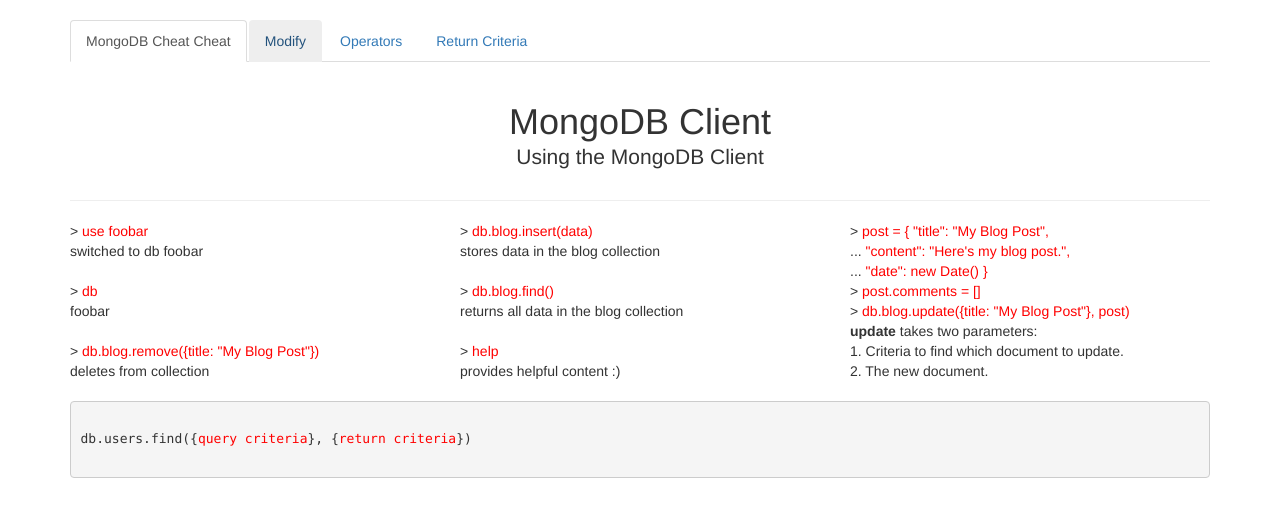
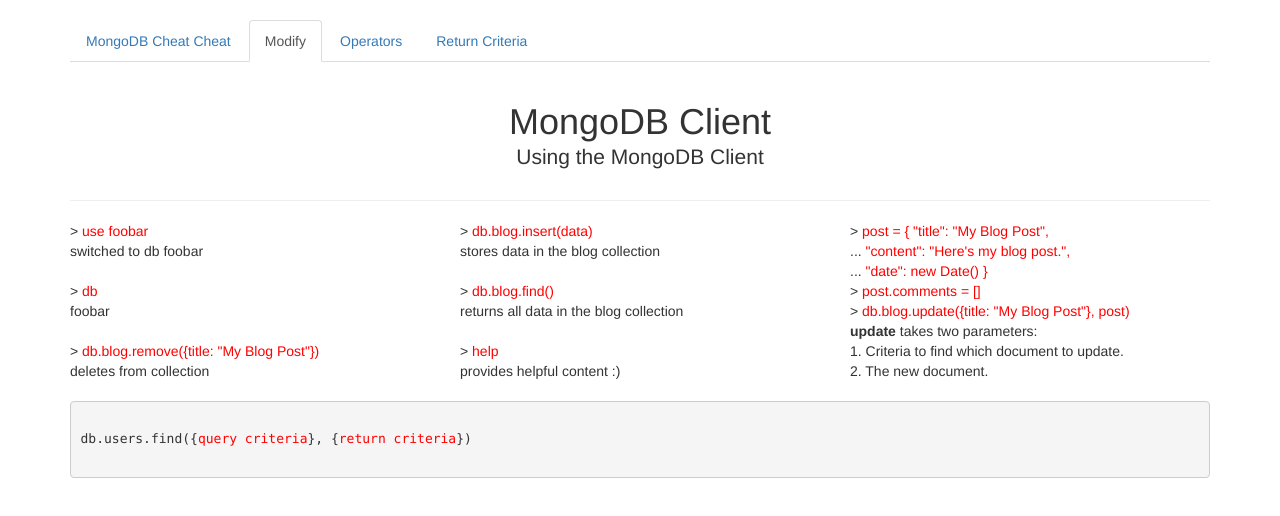
Before and after one commit to MarcinakaSin/mongodb-basics, a plain HTML site: page index.html at #/operators in a window 1280 px wide. Both pictures are taken after a click on the link "Modify". Drawn offline with nearby package versions, Linux system fonts and the light colour scheme; some packages are replaced by stand-ins of ours.

Commit message:
added some jQuery to update the nav class

```diff
--- a/index.html
+++ b/index.html
@@ -23,7 +23,7 @@
 		<div class="row" >
 			<div class="col-xs-12" style="margin-top:20px;">
 			<ul class="nav nav-tabs">
-			  <li role="presentation" class="active"><a href="#">MongoDB Cheat Cheat</a></li>
+			  <li role="presentation" class="active"><a href="#/">MongoDB Cheat Cheat</a></li>
 			  <li role="presentation"><a href="#/modify">Modify</a></li>
 			  <li role="presentation"><a href="#/operators">Operators</a></li>
 			  <li role="presentation"><a href="#/return-criteria">Return Criteria</a></li>
@@ -84,5 +84,16 @@
     <script src="https://ajax.googleapis.com/ajax/libs/jquery/1.11.3/jquery.min.js"></script>
     <!-- Include all compiled plugins (below), or include individual files as needed -->
     <script src="bower_components/bootstrap/dist/js/bootstrap.min.js"></script>
+
+
+			  <script type="text/javascript">
+			  	$(document).ready(function(){
+			  		$("a[href^='#/']").click(function(){
+			  			$("a[href^='#/']").parent().removeClass("active");
+			  			$(this).parent().addClass("active");
+			  		});
+			  	});
+
+			  </script>
   </body>
 </html>
```
Also changed, not shown: sections/operators.html (+1 -1 lines), sections/return-criteria.html (+1 -1 lines).
